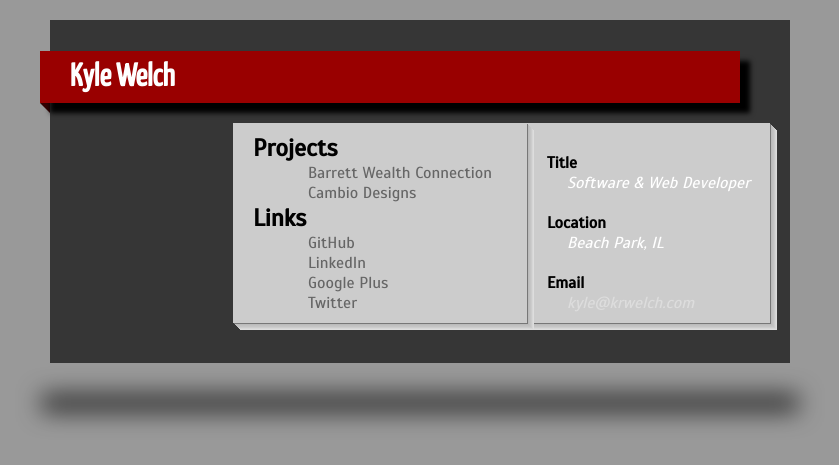
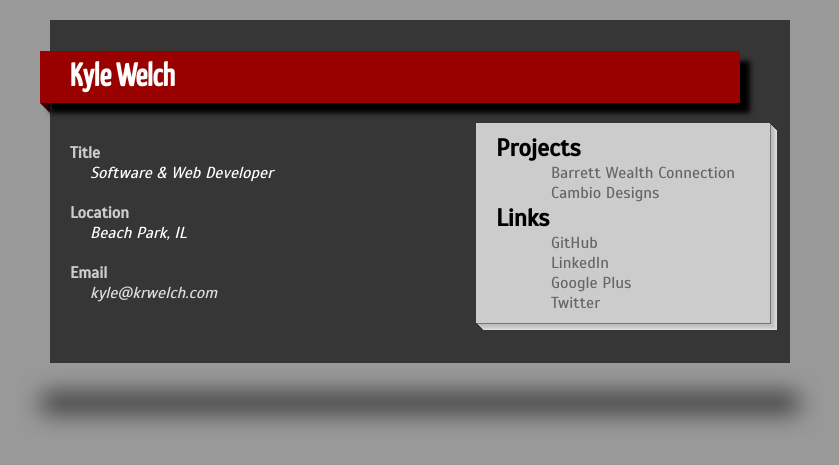
Before and after one commit to kwelch/website, a PHP site: page / in a window 1280 px wide. Shown: the top 465 px of the page, without its empty margins (220-1059 px from the left). Run offline with PHP 8.4, Linux system fonts and the light colour scheme; some libraries are stand-ins or nearby versions.

Commit message:
Update style to be responsive

```diff
--- a/css/main.css
+++ b/css/main.css
@@ -50,6 +50,9 @@ bottom:-10px;
     border-top: 10px solid #300;
     z-index:-1;
 }
+.main aside.left{
+float:left;
+}
 .main b{
     display:block;
     margin-top:20px;
@@ -63,7 +66,7 @@ bottom:-10px;
 .main b + span a{
     color:#ddd;
 }
-.main aside{
+.main aside.right{
  float:right;
 background:#CCC;
 color:#000;
@@ -76,10 +79,10 @@ color:#000;
                      6px 6px 0px #d6d6d6,
                      7px 7px 0px #ddd;
 }
-.main aside h2{
+.main aside.right h2{
     margin:0px;
 }
-.main aside ul{
+.main aside.right ul{
     margin:0 15px;
  list-style:none;
 }
```
